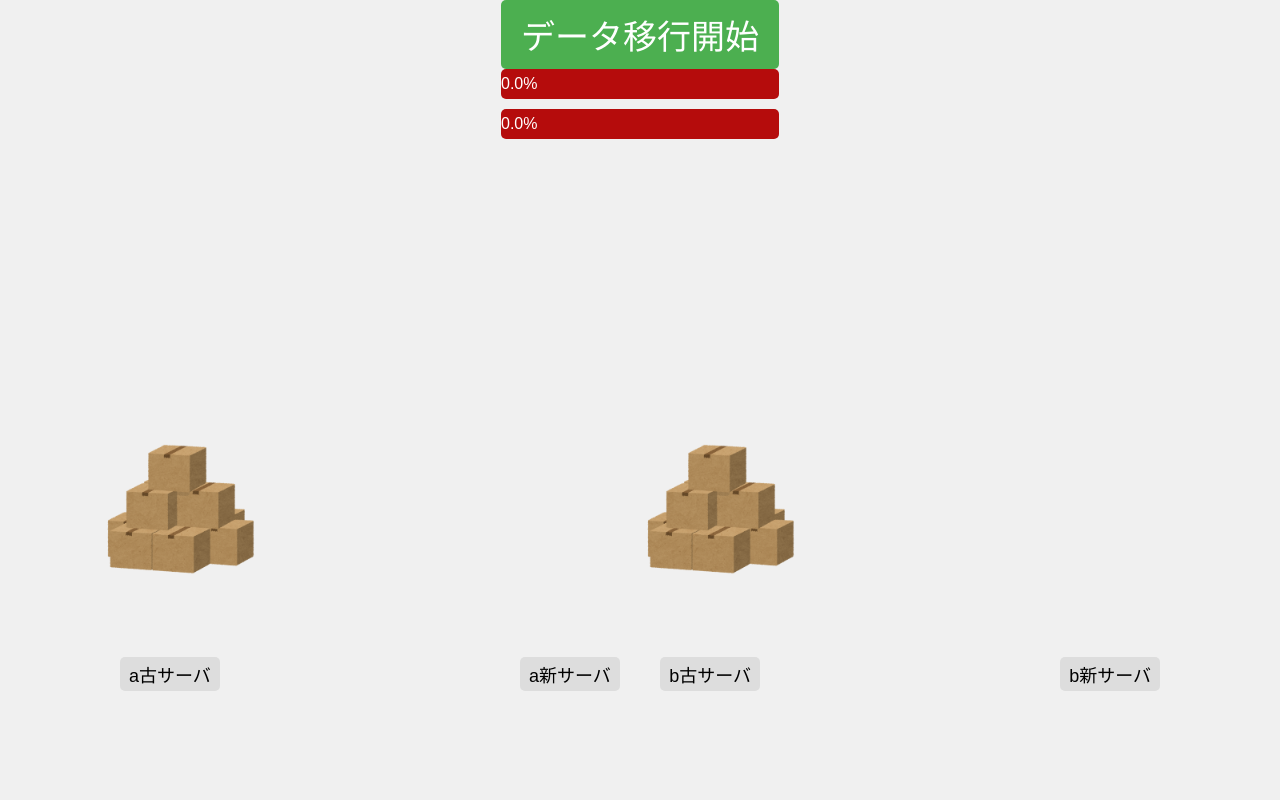
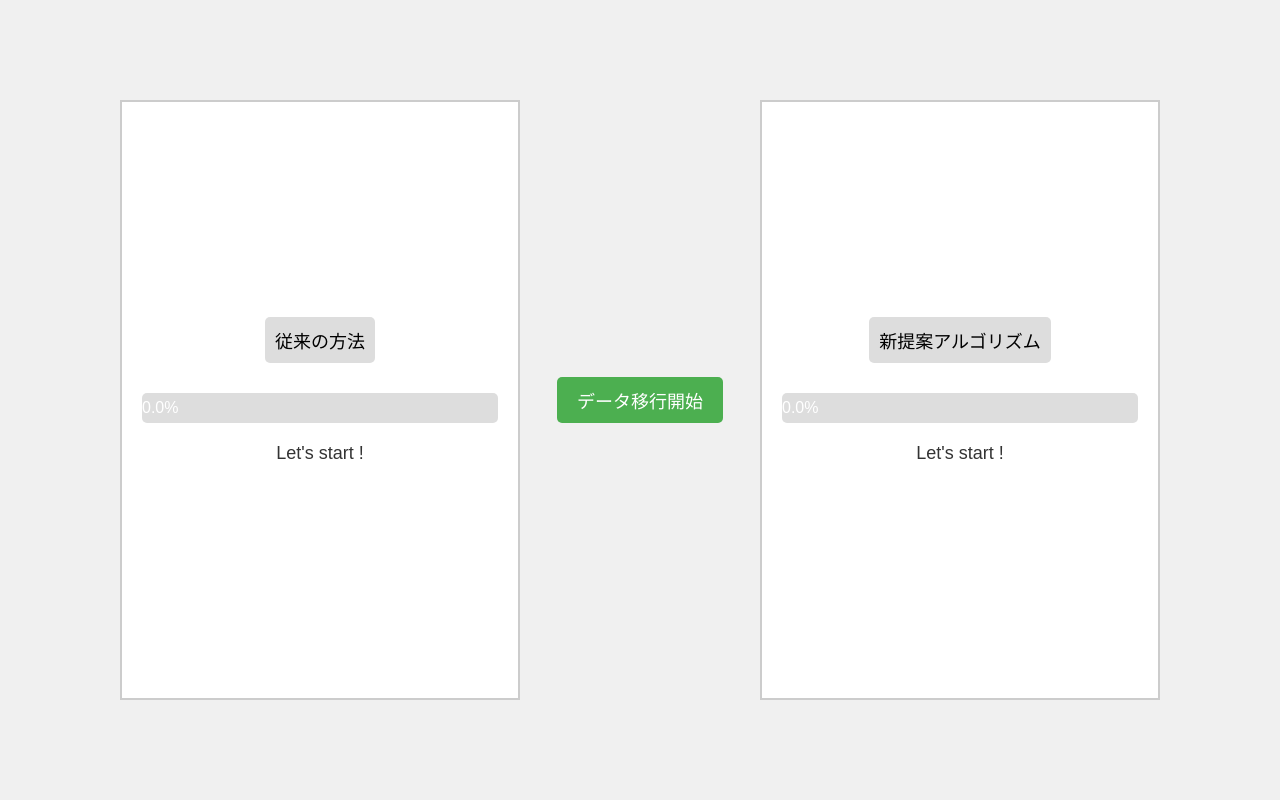
Before and after one commit to cloud-native-dojo/kokaton_on_cloud_2024, a Flask app: page / in a window 1280 px wide. Run offline with Flask 3, Linux system fonts and the light colour scheme.

Commit message:
改造版

```diff
--- a/templates/index.html
+++ b/templates/index.html
@@ -7,8 +7,7 @@
     <style>
         body {
             display: flex;
-            flex-direction: column;
-            justify-content: flex-start;
+            justify-content: center;
             align-items: center;
             height: 100vh;
             margin: 0;
@@ -16,330 +15,251 @@
             overflow: hidden; /* 画像がはみ出さないようにする */
             background-color: #f0f0f0;
         }
+
+        /* コンテナで2つの四角形を横に並べる */
+        .container {
+            display: flex;
+            justify-content: space-around;
+            align-items: center;
+            width: 100%;
+        }
+
+        /* 各四角形のスタイル */
+        .frame-rect {
+            width: 400px;
+            height: 600px;
+            border: 2px solid #ccc; /* 白い輪郭線 */
+            background-color: white;
+            display: flex;
+            flex-direction: column;
+            justify-content: center;
+            align-items: center; /* 左寄せに変更 */
+            position: relative;
+            padding: 20px;
+            box-sizing: border-box;
+        }
+
+        .progress-container {
+            width: 100%;
+            background-color: #ddd;
+            border-radius: 5px;
+            overflow: hidden;
+            margin-top: 10px; /* プログレスバーの上部マージン */
+        }
+
+        .progress-bar {
+            height: 30px;
+            width: 0%;
+            background-color: #4CAF50;
+            text-align: start;
+            color: white;
+            line-height: 30px; /* テキストを中央に表示 */
+        }
+
+        /* 移行開始ボタンを中央下に配置 */
+        .start-button-container {
+            position: absolute;
+            /* bottom: 20px;
+            left: 50%;
+            transform: translateX(-50%); */
+        }
+
         button {
             padding: 10px 20px;
-            font-size: 34px;
+            font-size: 18px;
             background-color: #4CAF50;
             color: white;
             border: none;
             border-radius: 5px;
             cursor: pointer;
         }
+
         button:disabled {
             background-color: grey;
         }
 
-        .progress-container {
-            width: 100%;
-            background-color: #b50c0c;
-            border-radius: 5px;
-            overflow: hidden;
-            margin-bottom: 10px; /* 各プログレスバーの間にマージンを追加 */
-        }
-        .progress-bar {
-            height: 30px;
-            width: 0%;
-            background-color: #4CAF50;
-            text-align: center;
-            color: white;
-            line-clamp: center;
-            line-height: 30px; /* テキストを中央に表示 */
+        .status {
+            margin: 20px 0;
+            font-size: 18px;
+            color: #333;
         }
 
-        #progressBar1 {
-            left:25%;
-        }
-
-        #progressBar2 {
-            left:75%;
-        }
-
+        /* 新旧サーバーラベルのスタイル */
         .server-label {
-            padding: 4px 9px;
-            position: absolute;
             font-size: 18px;
             background-color: #ddd;
             border: none;
             border-radius: 5px;
-            bottom: 20%;
-            transform: translateY(150%);
+            padding: 10px;
+            margin-bottom: 20px;
         }
 
-        #oldServerLabel_old {
-            left: calc(25% - 200px);
-        }
 
-        #oldServerLabel_new {
-            right: calc(25% + 200px);
-        }
+        /*### 以降画像についての処理 ###*/
+        /* 挿入画像の初期状態 */
+        /*  startManyCardboardBoxesImg...manybox.png
+            carImg ...car.png
+            fewCardboardBoxImg...box.png
+            completedManyCardboardBoxesImg...manybox.png
+        */
 
-        #newServerLabel_old {
-            left: calc(25% + 200px);
-        }
-
-        #newServerLabel_new {
-            right: calc(25% - 200px);
-        }
-
-        /* 挿入画像の初期状態 */
-        /* image1...manybox.png
-           image2...car.png
-           image3...box.png
-           image4...manybox.png
-         */
-        #image1, #image2, #image3, #image4,
-        #image5, #image6, #image7, #image8{
-            width: 160px;
+         .start-few-cardboardBoxes-image,
+         .car-image,
+         .start-many-cardboardBoxes-image,
+         .completed-many-cardboardBoxes-image {
+            width: 115px;
             display: none;
             position: absolute;
         }
 
         /* 大きい段ボール画像を左に配置 */
-        #image1 {
-            top: 55%;
-            left: calc(25% - 220px);
+        .start-few-cardboardBoxes-image {
+            top: 60%;
+            right: calc(25% - 100px);
         }
 
         /* 車画像を動かす位置（初期は左に配置） */
-        #image2 {
+        .car-image {
             top: 65%;
-            left: calc(25% - 220px); /* 初期位置はimage1と同じ */
+            left: calc(25%); /* 初期位置は車と同じ */
         }
 
         /* 小さい段ボール画像を右に配置 */
-        #image3 {
-            top: 55%;
-            left: calc(25% + 160px);
+        .start-many-cardboardBoxes-image {
+            top: 60%;
+            left: calc(25% - 100px);
         }
 
-        /* 大きい段ボール画像を右に配置 */
-        #image4 {
-            top: 55%;
-            left: calc(25% + 160px);
-        }
-
-        /* 大きい段ボール画像を左に配置 */
-        #image5 {
-            top: 55%;
-            right: calc(25% + 160px);
-        }
-
-        /* 車画像を動かす位置（初期は左に配置） */
-        #image6 {
-            top: 65%;
-            right: calc(25% + 160px); /* 初期位置はimage1と同じ */
-        }
-
-        /* 小さい段ボール画像を右に配置 */
-        #image7 {
-            top: 55%;
-            right: calc(25% - 220px);
-        }
-
-        /* 大きい段ボール画像を右に配置 */
-        #image8 {
-            top: 55%;
-            right: calc(25% - 200px);
+        /* 移行終了時表示用, 大きい段ボール画像を右に配置 */
+        .completed-many-cardboardBoxes-image {
+            top: 60%;
+            right: calc(25% - 100px);
         }
 
         /* アニメーション */
-        @keyframes moveCar1 {
+        @keyframes moveCar {
             0% {
-                left: calc(25% - 220px); /* 初期位置はimage1と同じ */
+                left: 25%; /* 車の初期位置 */
             }
             100% {
-                left: calc(25% + 5px); /* image3の位置 */
-            }
-        }
-
-        /* アニメーション */
-        @keyframes moveCar2 {
-            0% {
-                right: calc(45% - 160px);
-            }
-            100% {
-                right: calc(25% - 85px); /* image3の位置 */
+                left: calc(60%); /* 車の位置 */
             }
         }
 
         /* アニメーションを適用 */
-        .move1 {
-            animation: moveCar1 1.8s linear infinite; /* 3秒で左から右に移動し続ける */
-        }
-
-        /* アニメーションを適用 */
-        .move2 {
-            animation: moveCar2 3s linear infinite; /* 3秒で左から右に移動し続ける */
+        .move {
+            animation: moveCar 3s linear infinite; /* 3秒で左から右に移動し続ける */
         }
 
     </style>
 </head>
 <body>
-    <!-- 旧サーバーのラベル -->
-    <div id="oldServerLabel_old" class="server-label">a古サーバ</div>
-    <!-- 新サーバーのラベル -->
-    <div id="newServerLabel_old" class="server-label">a新サーバ</div>
-    <!-- 旧サーバーのラベル -->
-    <div id="oldServerLabel_new" class="server-label">b古サーバ</div>
-    <!-- 新サーバーのラベル -->
-    <div id="newServerLabel_new" class="server-label">b新サーバ</div>
-
-    <div>
-        <button onclick="startMigration()">データ移行開始</button>
-        <!-- <div style="text-align:center" id="status"></div> -->
-
+    <!-- 2つの新旧を隔てる四角形を横並びに描画 -->
+    <div class="container">
+        <!-- 左の旧サーバを表す四角形内の描画処理 -->
+        <div class="frame-rect">
+            <!-- 旧サーバのラベル -->
+            <div class="server-label">従来の方法</div>
+            <!-- 段ボール・車の画像描画 -->
+            <img class="start-few-cardboardBoxes-image" id="few-boxes-left" src="images/box.png" alt="1つ段ボール左">
+            <img class="start-many-cardboardBoxes-image" id="many-boxes-left" src="images/manybox.png" alt="多段ボール左">
+            <img class="car-image" id="car-left" src="images/car.png" alt="車左">
+            <img class="completed-many-cardboardBoxes-image" id="completed-many-boxes-left" src="images/manybox.png" alt="多段ボール左の右">
+            <!-- プログレスバーの描画 -->
             <div class="progress-container">
-            <div class="progress-bar" id="progressBar1">0.0%</div>
-            <!-- <div id="progressText1">0.0%</div>プログレスバー1の進捗状況 -->
+                <div class="progress-bar" id="progressBar-left">0.0%</div>
             </div>
-        <div class="progress-container">
-            <div class="progress-bar" id="progressBar2">0.0%</div>
-            <!-- <div id="progressText2">0.0%</div> プログレスバー2の進捗状況 -->
+            <div class="status" id="status-left">Let's start !</div>
         </div>
 
-        <!-- 左の段ボール画像：ボタンを押す前から表示 -->
-        <img id="image1" src="images/manybox.png" alt="Image 1">
-        <img id="image5" src="images/manybox.png" alt="Image 5">
 
-        <!-- 車画像：ボタンを押した後、移行中に表示 -->
-        <img id="image2" src="images/car.png" alt="Image 2">
+        <!-- 右の新サーバを表す四角形内の描画処理 -->
+        <div class="frame-rect">
+            <!-- 新サーバのラベル -->
+            <div class="server-label">新提案アルゴリズム</div>
+            <!-- 段ボール・車の画像描画 -->
+            <img class="start-few-cardboardBoxes-image" id="few-boxes-right" src="images/box.png" alt="1つ段ボール右">
+            <img class="start-many-cardboardBoxes-image" id="many-boxes-right" src="images/manybox.png" alt="多段ボール右">
+            <img class="car-image" id="car-right" src="images/car.png" alt="車右">
+            <img class="completed-many-cardboardBoxes-image" id="completed-many-boxes-right" src="images/manybox.png" alt="多段ボール右の右">
+            <!-- プログレスバーの描画 -->
+            <div class="progress-container">
+                <div class="progress-bar" id="progressBar-right">0.0%</div>
+            </div>
+            <div class="status" id="status-right">Let's start !</div>
+        </div>
+    </div>
 
-        <!-- 右の段ボール画像(小→大)：ボタンを押した後からずっと表示 -->
-        <img id="image3" src="images/box.png" alt="Image 3">
-        <img id="image4" src="images/manybox.png" alt="Image 4">
-
-
-        <!-- 車画像：ボタンを押した後、移行中に表示 -->
-        <img id="image6" src="images/car.png" alt="Image 6">
-
-        <!-- 右の段ボール画像(小→大)：ボタンを押した後からずっと表示 -->
-        <img id="image7" src="images/box.png" alt="Image 7">
-        <img id="image8" src="images/manybox.png" alt="Image 8">
+    <!-- 移行開始ボタンを四角形の下中央に配置 -->
+    <div class="start-button-container">
+        <button onclick="startMigration()">データ移行開始</button>
     </div>
 
     <script>
-        // ページが読み込まれたときに左段ボール画像を表示
-        window.onload = function() {
-            document.getElementById('image1').style.display = 'block';
-            document.getElementById('image5').style.display = 'block';
-        };
-
+        /* データ移行処理を開始 */
         // ↑のdivタグにおいて,ボタンクリック時にstartMigration()を実行, idはjavascriptsからこのボタンを特定するための演算子
         function startMigration() {
-            // ボタンをクリックすると、statusとmigrationButtonの要素を取得する
-            const button = document.getElementsByTagName('button')[0]; // ボタンを取得divを探索 (指定したIDにマッチするドキュメント要素を取得)
-            // const button1 = document.getElementsByClassName('migration'); // ボタンを取得divを探索 (指定したIDにマッチするドキュメント要素を取得)
-            // const button2 = document.getElementsByClassName('migration'); // ボタンを取得divを探索 (指定したIDにマッチするドキュメント要素を取得)
+            const sides = ['left', 'right']; // 左と右の両方で処理を行う
+            const button = document.querySelector('button'); // querySelectorはhtmlから任意のhtml要素を取得（ボタンタグ呼び出しってこと？）
+            const migratingPercent = {};
+            // pyでいう for elm in list: みたいな構文のやつ
+            sides.forEach(side => {
+                const progressBar = document.getElementById(`progressBar-${side}`); // sideに左右が入ることで、上記の左右四角形内の描画を同時に行う
+                migratingPercent[side] = document.getElementById(`status-${side}`);
+                const car = document.getElementById(`car-${side}`);
+                const fewBoxes = document.getElementById(`few-boxes-${side}`); // 小数段ボール
+                const manyBoxes = document.getElementById(`many-boxes-${side}`); // 多数段ボール
+                const completedBoxes = document.getElementById(`completed-many-boxes-${side}`) // 終了時、各ブロック右用の多数段ボールの用意
 
-            const progressBar1 = document.getElementById('progressBar1'); // プログレスバーの要素を取得
-            const progressBar2 = document.getElementById("progressBar2");
-            // const fasterProgress = document.getElementById("fasterProgress");
-
-            const image1 = document.getElementById('image1');
-            const image2 = document.getElementById('image2');
-            const image3 = document.getElementById('image3');
-            const image4 = document.getElementById('image4');
-            const image5 = document.getElementById('image5');
-            const image6 = document.getElementById('image6');
-            const image7 = document.getElementById('image7');
-            const image8 = document.getElementById('image8');
-
-            // クリック直後の処理
-            image2.style.display = 'block'; // 車画像表示
-            image3.style.display = 'block'; // 右小段ボール表示
-            image2.classList.add('move1'); // 車の画像を動かす
+                //// クリック直後の処理 ////
+                // 車を表示してアニメーション開始
+                manyBoxes.style.display = 'block';
+                fewBoxes.style.display = 'block';
+                car.style.display = 'block';
+                car.classList.add('move');
                 button.textContent = 'データ移行中';
-
                 button.disabled = true;
-
-            image6.style.display = 'block'; // 車画像表示
-            image7.style.display = 'block'; // 右小段ボール表示
-            image6.classList.add('move2'); // 車の画像を動かす
-
 
                 //// 進捗状況を更新する処理 ////
                 // 変数の初期化
-            const wholePercentNum1 = 600; // 600回の更新で100%になる. 計算用の対象となるデータ全体から算出した全体値の変数
-            const updateInterval1 = 50; // 0.05秒ごとに更新
-            let currentNum1 = 0; // 現在の処理回数を表す。そのため、後の関数内でインクリメントされる
+                let currentNum = 0; // 現在の処理回数を表す。そのため、後の関数内でインクリメントされる
+                let wholePercentNum; // この回数だけupdateProgree()を実行。つまり、計算用の対象となるデータ全体から算出した全体値の変数
+                if (side == "left") {
+                    wholePercentNum = 100; // 左の従来ブロックではプログレスバーの増加を遅くする
+                } else {
+                    wholePercentNum = 50 // 右の新提案ブロックではプログレスバーの増加を早くする
+                }
+                const updateInterval = 50; // 0.05secごとに更新
 
-            const wholePercentNum2 = 800;
-            const updateInterval2 = 60;
-            let currentNum2 = 0;
+                // データ移行の割合を計算して表示させる関数（プログレスバーの更新処理）
+                function updateProgress() {
+                    if (currentNum < wholePercentNum) {
+                        currentNum++;
+                        let currentPercent = (currentNum / wholePercentNum) * 100; // 現在の進捗状況をパーセントで表すための変数定義
+                        migratingPercent[side].textContent = `...移行中...`; // パーセンテージを小数点第一位まで表示させる
+                        progressBar.style.width = `${currentPercent}%`; // プログレスバーの幅を更新
+                        progressBar.textContent = `${currentPercent.toFixed(1)}%`; // プログレスバーのテキストを更新（小数点第一位まで表示）
+                        setTimeout(updateProgress, updateInterval); // 再帰呼び出し, 0.05sec後に再度実行
+                    } else {
+                        migratingPercent[side].textContent = "移行完了"; // 100%に設定
+                        progressBar.style.width = '100%'; // プログレスバーを100%にする
+                        progressBar.textContent = "100.0%";
 
-            // 進捗を比較する関数
-            // function compareProgress() {
-            //     const percent1 = (currentNum1 / wholePercentNum1) * 100;
-            //     const percent2 = (currentNum2 / wholePercentNum2) * 100;
+                        // 移行完了後の処理
+                        car.style.display = 'none'; // 車消す
+                        fewBoxes.style.display = 'none'; // 各ブロック左の小数段ボール削除
+                        manyBoxes.style.display = 'none'; // 各ブロック右の多数段ボール削除
+                        completedBoxes.style.display = 'block'; // 移行完了を示す右多段ボール画像表示
+                    }
 
-            //     if (percent1 > percent2) {
-            //         fasterProgress.textContent = "プログレスバー1が速い";
-            //     } else if (percent2 > percent1) {
-            //         fasterProgress.textContent = "プログレスバー2が速い";
-            //     } else {
-            //         fasterProgress.textContent = "両方とも同じ速度";
-            //     }
-            // }
-
-            // データ移行の割合を計算して表示させる関数
-            function updateProgress1() {
-                if (currentNum1 < wholePercentNum1) {
-                    currentNum1++;
-
-                    let currentPercent1 = (currentNum1 / wholePercentNum1) * 100; // 現在の処理状況をパーセントで表すための変数
-
-                    progressBar1.style.width = `${currentPercent1}%`; // プログレスバーの幅を更新
-                    progressBar1.textContent = `${currentPercent1.toFixed(1)}%`; // プログレスバーのテキストを更新(小数点第一位まで表示
-
-                    setTimeout(updateProgress1, updateInterval1);  // 再帰呼び出し, 0.05秒後に再度実行
-                } else {
-                    progressBar1.style.width = '100%'; // プログレスバーを100%にする
-                    progressBar1.textContent = "100.0%"; // プログレスバーのテキストを100.0%に（無くても良いかも？）
-                    button.textContent = "データ移行完了"; // 完了テキストを画面に描画
-
-                    // アニメーション終了時の処理
-                    image1.style.display = 'none'; // 左段ボール画像削除
-                    image2.style.display = 'none'; // 車画像削除
-                    image3.style.display = 'none';// 右小段ボール画像削除
-                    image4.style.display = 'block'; // 右大段ボール画像表示
+                    if (migratingPercent["left"].textContent === "移行完了" && migratingPercent["right"].textContent === "移行完了"){
+                        button.textContent = "データ移行完了"; // 移行完了テキストを描画
                     }
                 }
 
-            // データ移行の割合を計算して表示させる関数
-            function updateProgress2() {
-                if (currentNum2 < wholePercentNum2) {
-                    currentNum2++;
-
-                    let currentPercent2 = (currentNum2 / wholePercentNum2) * 100; // 現在の処理状況をパーセントで表すための変数
-
-                    progressBar2.style.width = `${currentPercent2}%`; // プログレスバーの幅を更新
-                    progressBar2.textContent = `${currentPercent2.toFixed(1)}%`; // プログレスバーのテキストを更新(小数点第一位まで表示
-
-                    setTimeout(updateProgress2, updateInterval2);  // 再帰呼び出し, 0.05秒後に再度実行
-                } else {
-                    progressBar2.style.width = '100%'; // プログレスバーを100%にする
-                    progressBar2.textContent = "100.0%"; // プログレスバーのテキストを100.0%に（無くても良いかも？）
-                    button.textContent = "データ移行完了"; // 完了テキストを画面に描画
-
-                    // アニメーション終了時の処理
-                    image5.style.display = 'none'; // 左段ボール画像削除
-                    image6.style.display = 'none'; // 車画像削除
-                    image7.style.display = 'none';// 右小段ボール画像削除
-                    image8.style.display = 'block'; // 右大段ボール画像表示
-                }
-            }
-
-            // function finish_text(){
-            //     if (button1.textContent === button2.textContent) {
-            //         button.textContent = "データ移行完了";
-            //     }
-            // }
-
-            updateProgress1(); // 最初の実行
-            updateProgress2(); // 最初の実行
-            // finish_text();
+                updateProgress(); // プログレスバーの更新を開始（最初の実行）
+            });
         }
     </script>
-
 </body>
 </html>
```
Lines whose indentation alone changed are shown as unchanged.
